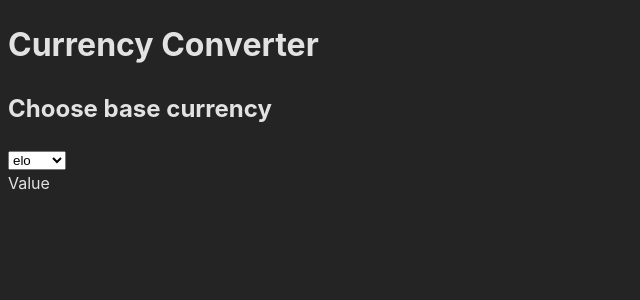
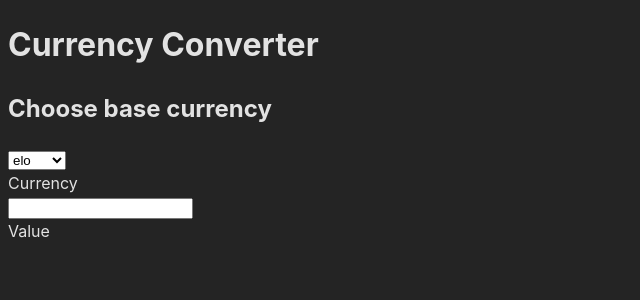
Before and after one commit to Kszalank/Currency-Converter, a React (Vite) app: page / in a window 1280 px wide. Shown: the top 300 px of the page, without its empty margins (0-640 px from the left). Built offline with nearby package versions, Linux system fonts and the light colour scheme.

Commit message:
input added

```diff
--- /dev/null
+++ b/src/components/Input.jsx
@@ -0,0 +1,7 @@
+import React from "react";
+
+function Input({ value, onChange }) {
+  return <input type="number" value={value} onChange={onChange} />;
+}
+
+export default Input;
--- a/src/pages/CurrenciesListPage.jsx
+++ b/src/pages/CurrenciesListPage.jsx
@@ -1,5 +1,6 @@
 import React, { useState } from "react";
 import Heading from "../components/Heading";
+import Input from "../components/Input";
 import Select from "../components/Selector";
 
 function CurrenciesList() {
@@ -7,17 +8,23 @@ function CurrenciesList() {
     { currency: "elo", label: "elo" },
     { currency: "siema", label: "siema" },
   ];
+  const [selectedCurrency, setSelectedCurrency] = useState("");
   const [selectedValue, setSelectedValue] = useState("");
   return (
     <div>
       <Heading variant="title">Currency Converter</Heading>
       <Heading variant="subtitle">Choose base currency</Heading>
       <Select
-        value={selectedValue}
+        value={selectedCurrency}
         onChange={(event) => {
-          setSelectedValue(event.target.value);
+          setSelectedCurrency(event.target.value);
         }}
         options={options}
+      />
+      <div>Currency {selectedCurrency}</div>
+      <Input
+        value={selectedValue}
+        onChange={(event) => setSelectedValue(event.target.value)}
       />
       <div>Value {selectedValue}</div>
     </div>
```
